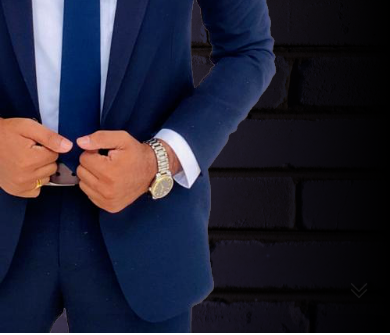
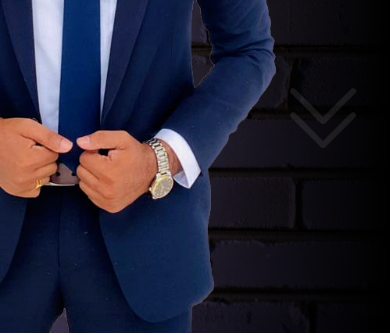
Before and after one commit to CWxMaxX/my-portfolio-vuejs, a Vue app: page / in a window 390 px wide. Shown: the part 511-846 px from the top of the page. Built offline with nearby package versions, Linux system fonts and the light colour scheme.

Commit message:
scroll btn responsive issue fixed

```diff
--- a/src/views/HomeView.vue
+++ b/src/views/HomeView.vue
@@ -90,8 +90,8 @@ onUnmounted(() => {
         <span class="blue-title">UX/UI, Software Engineer</span>
       </div>
         <img
-          style="width: 6vw"
-          class="hover:cursor-pointer absolute bottom-[8vw] right-[5vw] scroll-button"
+
+          class="hover:cursor-pointer absolute bottom-[20vh] 2xl:w-[6vw] w-[6rem]   right-[5vw] scroll-button"
           src="/icons/down-arrow.png"
           alt="down"
           @click="scrollToId('about')"
@@ -160,6 +160,11 @@ img {
   width: 100%;
   z-index: 1000; /* Adjust the z-index as needed */
 }
+@media screen and (min-width: 1921px) {
+  .scroll-button{
+    right: 10vw;
+  }
+}
 
 @keyframes fade_move_down {
   0% {
```
